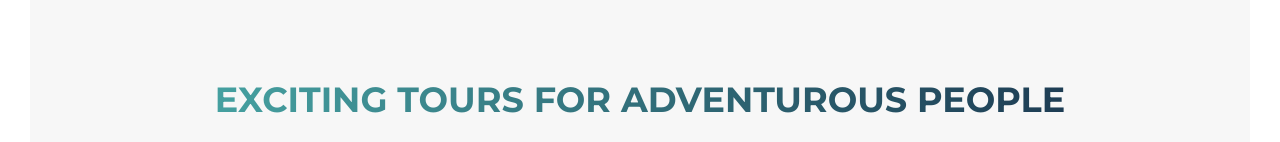
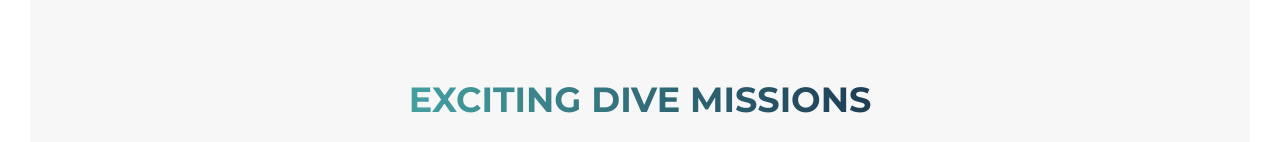
Before and after one commit to 0m4rca/test1, a plain HTML site: page index.html in a window 1280 px wide. Shown: the part 810-952 px from the top of the page. Drawn offline with Linux system fonts and the light colour scheme.

Commit message:
Update index.html

```diff
--- a/index.html
+++ b/index.html
@@ -42,7 +42,7 @@
         <section class="section-about grid">
             <div class="u-center-text u-margin-bottom-big">
                 <h2 class="heading-secondary">
-                    Exciting tours for adventurous people
+                    Exciting Dive Missions
                 </h2>
             </div>
             <div class="container2">
```
